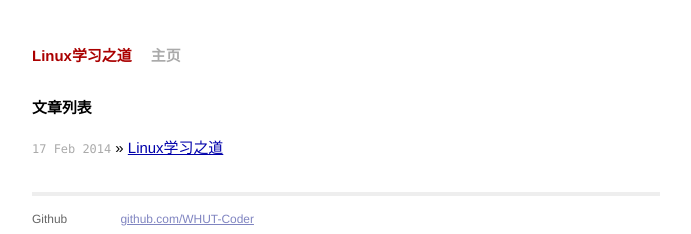
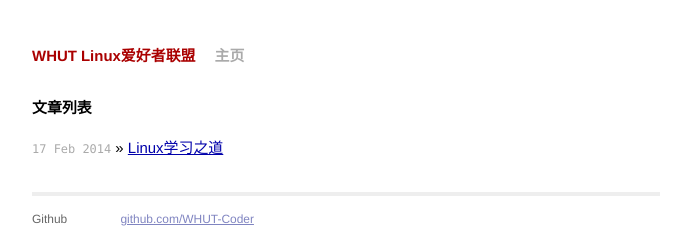
Before and after one commit to WHUT-Coder/WHUT-Coder.github.io, a Jekyll site: the page built from index.html, in a window 1280 px wide. Shown: the top 234 px of the page, without its empty margins (294-985 px from the left). Built offline with Jekyll 4.4.1, drawn with Linux system fonts in a browser that asks for light colours; Markdown is read by kramdown in place of the engine named in the settings.

```diff
--- a/_config.yml
+++ b/_config.yml
@@ -1,3 +1,3 @@
-name: Linux学习之道
+name: WHUT Linux爱好者联盟
 markdown: redcarpet
 pygments: true
```
Also changed, not shown: 1 other file.
